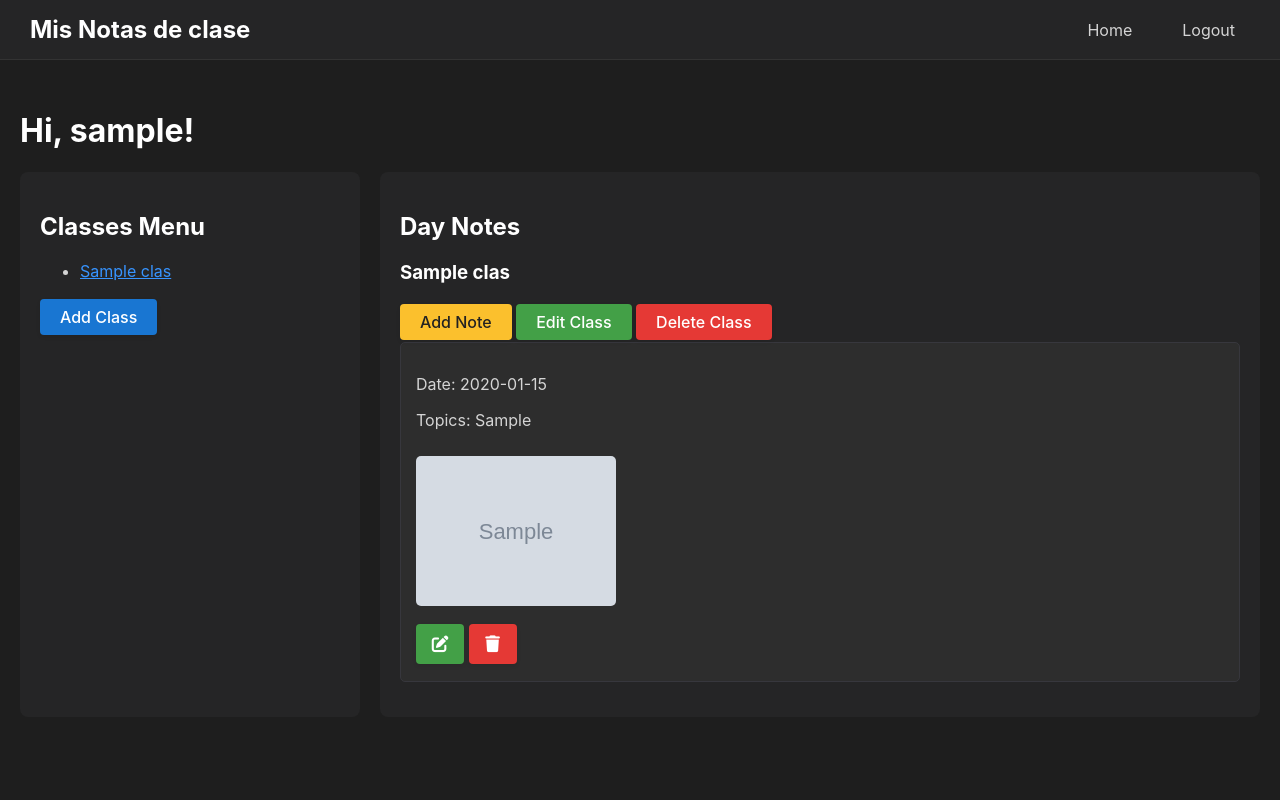
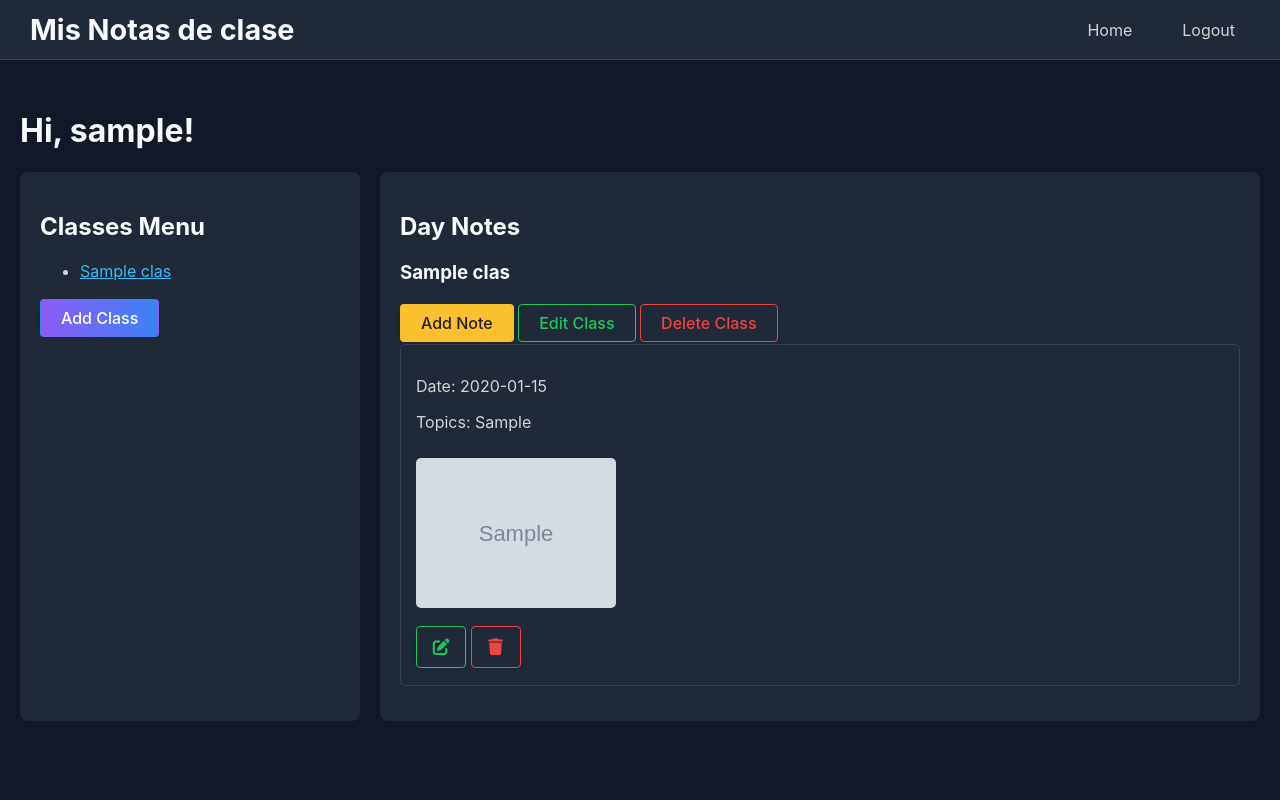
Before and after one commit to Heavyblade/notebook_sharer, a Flask app: page / in a window 1280 px wide. Run offline with Flask 3, Linux system fonts and the light colour scheme; a user stored in the database is signed in; tables that the repository leaves empty hold one stand-in row (values such as "Sample post"); grey boxes marked "Sample" are stand-in pictures.

Commit message:
Mejorando estilos

```diff
--- a/app/static/style.css
+++ b/app/static/style.css
@@ -3,19 +3,19 @@ body {
     margin: 0;
     display: flex;
     height: 100vh;
-    background-color: #1e1e1e;
+    background-color: #111827; /* Dark blue background */
     color: #d4d4d4;
 }
 
 .navbar {
     width: 100%;
-    background-color: #252526;
+    background-color: #1F2937; /* Darker component background */
     display: flex;
     align-items: center;
     justify-content: space-between;
     padding: 0 30px;
     height: 60px;
-    border-bottom: 1px solid #333;
+    border-bottom: 1px solid #374151; /* Border color */
     position: fixed;
     top: 0;
     left: 0;
@@ -24,8 +24,8 @@ body {
 }
 
 .navbar-title {
-    color: #fff;
-    font-size: 1.5em;
+    color: #F9FAFB; /* Lighter title color */
+    font-size: 1.8em; /* Increased title size */
     font-weight: bold;
     white-space: nowrap;
 }
@@ -72,7 +72,7 @@ body {
 .main-content {
     flex-grow: 1;
     padding: 20px;
-    background-color: #1e1e1e;
+    background-color: #111827; /* Dark blue background */
     overflow-y: auto;
     margin-top: 70px; /* para dejar espacio a la navbar fija */
 }
@@ -95,7 +95,7 @@ body {
 }
 
 .classes-menu, .day-notes {
-    background-color: #252526;
+    background-color: #1F2937; /* Darker component background */
     padding: 20px;
     border-radius: 8px;
 }
@@ -109,8 +109,8 @@ body {
 }
 
 .note {
-    background-color: #2d2d2d;
-    border: 1px solid #37373d;
+    background-color: #1F2937; /* Darker component background */
+    border: 1px solid #374151; /* Border color */
     padding: 15px;
     margin-bottom: 15px;
     border-radius: 5px;
@@ -121,11 +121,11 @@ body {
 }
 
 h1, h2, h3 {
-    color: #ffffff;
+    color: #F9FAFB; /* Lighter title color */
 }
 
 a {
-    color: #3794ff;
+    color: #38bdf8; /* Light blue for links */
 }
 
 form {
@@ -171,7 +171,7 @@ form input[type="submit"]:hover {
     font-size: 1em;
     font-weight: 500;
     padding: 8px 20px;
-    border: none;
+    border: 1px solid transparent;
     border-radius: 4px;
     box-shadow: 0 2px 4px rgba(0,0,0,0.08);
     cursor: pointer;
@@ -181,27 +181,59 @@ form input[type="submit"]:hover {
 }
 
 .btn-add {
-    background: #1976d2;
+    background: linear-gradient(to right, #8b5cf6, #3b82f6); /* Purple to blue gradient */
     color: #fff;
 }
 .btn-add:hover {
-    background: #1565c0;
+    opacity: 0.9;
 }
 
 .btn-edit {
-    background: #43a047;
-    color: #fff;
+    background: transparent;
+    color: #22c55e; /* Green */
+    border-color: #22c55e;
 }
 .btn-edit:hover {
-    background: #388e3c;
+    background: #22c55e;
+    color: #fff;
 }
 
 .btn-delete {
-    background: #e53935;
+    background: transparent;
+    color: #ef4444; /* Red */
+    border-color: #ef4444;
+}
+.btn-delete:hover {
+    background: #ef4444;
     color: #fff;
 }
-.btn-delete:hover {
-    background: #b71c1c;
+
+.btn-add-note {
+    background-color: #22c55e; /* Green */
+    color: #fff;
+}
+.btn-add-note:hover {
+    background-color: #16a34a;
+}
+
+.btn-edit-class {
+    background-color: transparent;
+    color: #3b82f6; /* Blue */
+    border-color: #3b82f6;
+}
+.btn-edit-class:hover {
+    background-color: #3b82f6;
+    color: #fff;
+}
+
+.btn-delete-class {
+    background-color: transparent;
+    color: #ef4444; /* Red */
+    border-color: #ef4444;
+}
+.btn-delete-class:hover {
+    background-color: #ef4444;
+    color: #fff;
 }
 
 .btn-note {
```
Also changed, not shown: 1 other file.
